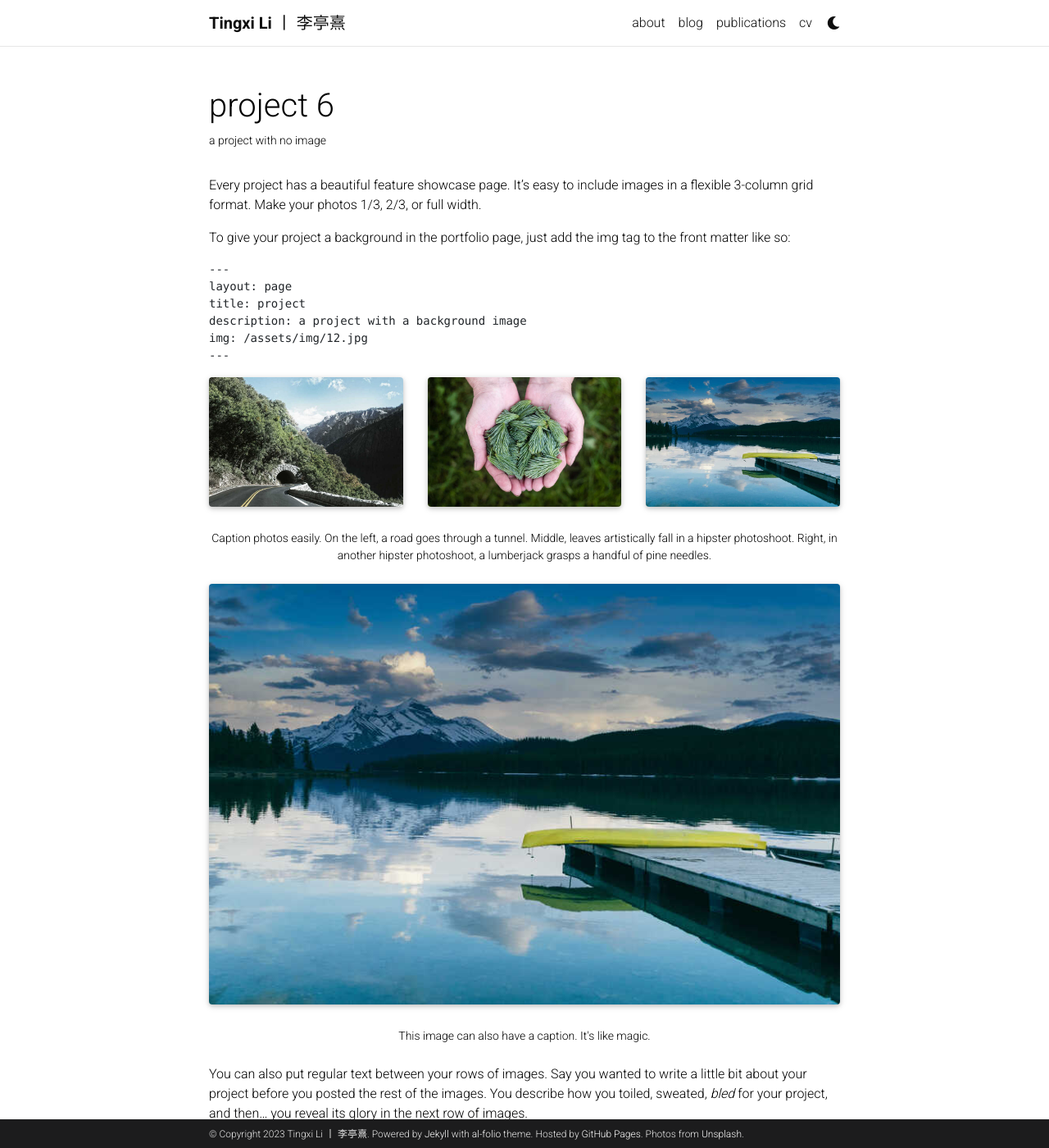
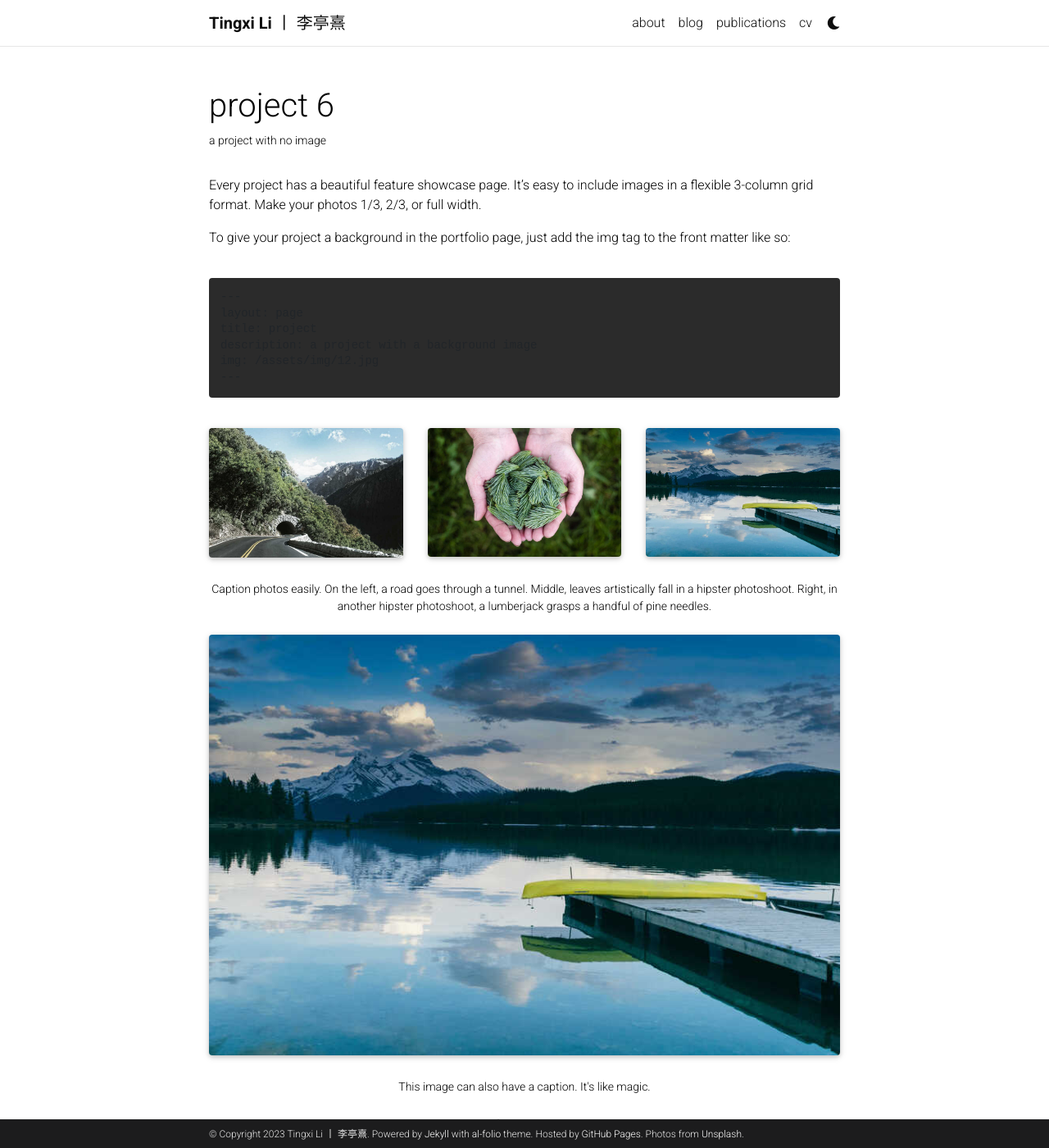
Before and after one commit to tinzzyli/tinzzyli.github.io, a Jekyll site: the page built from _projects/6_project.md, in a window 1280 px wide and 1400 px high. Shown: the whole window at 82% size. Built offline with Jekyll 4.4.1, drawn with Linux system fonts in a browser that asks for light colours; full-size pictures stand in for the smaller copies a plugin makes; comment, search, counter and statistics services are not loaded; a style sheet for code colours, icons or effects is not loaded.

Commit message:
style change

```diff
--- a/_sass/_base.scss
+++ b/_sass/_base.scss
@@ -638,7 +638,7 @@
 
 figure.highlight {
   margin: 0 0 1rem;
-
+}
   code {
     font-family: "Fira Code", monospace;
     font-size: 0.85em;
@@ -652,7 +652,7 @@
     margin: 1.5em 0;
   }
 
-  .line-numbers {
+  line-numbers {
     color: #6D7891;
     display: inline-block;
     font-size: 0.85em;
@@ -663,13 +663,13 @@
     width: 3.5em;
   }
 
-  .highlighted-line {
+  highlighted-line {
     background-color: #3B3B3B;
     display: block;
     margin: 0 -1em;
     padding: 0 1em;
   }
-}
+
 //========================================new code block style====
 
 
```
